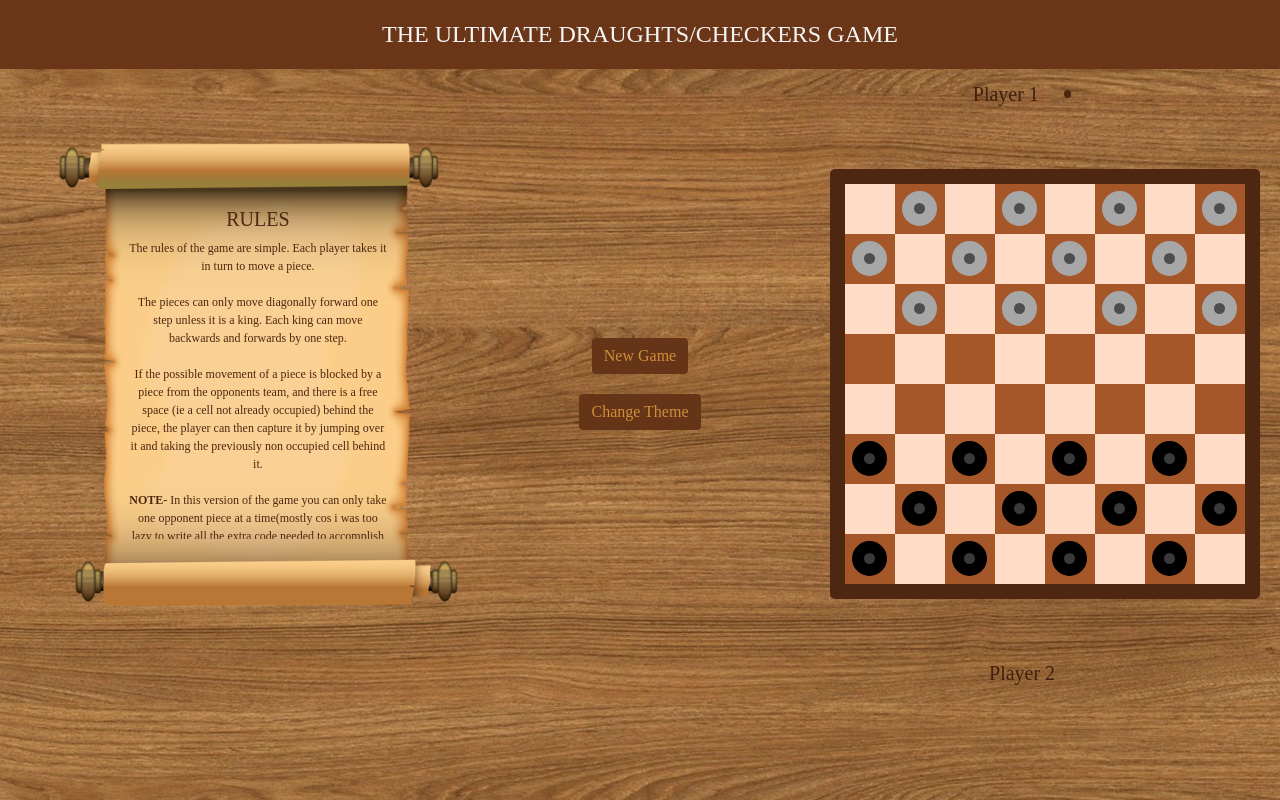
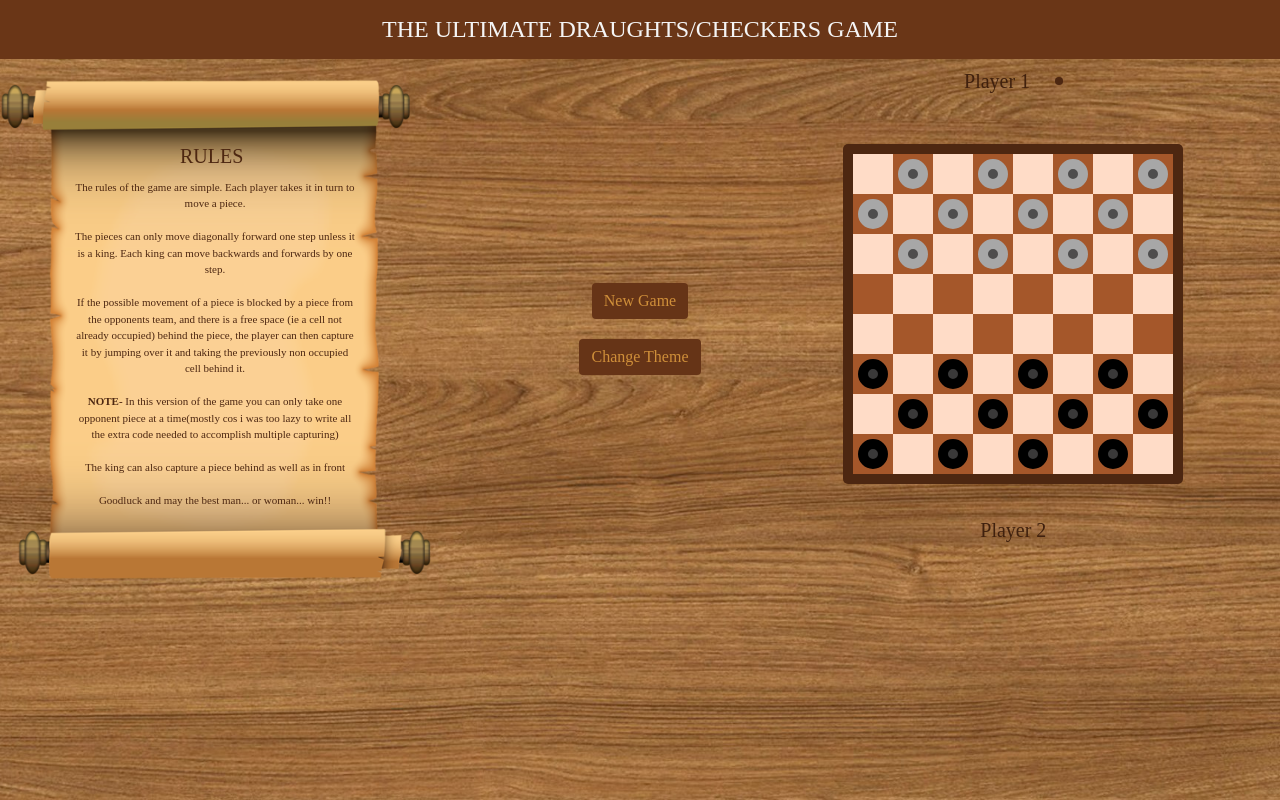
Before and after one commit to raelMartins/ultimatedraughts, a React app: page / in a window 1280 px wide. Built offline with nearby package versions, Linux system fonts and the light colour scheme.

Commit message:
added some more styling

```diff
--- a/src/js/components/Board.js
+++ b/src/js/components/Board.js
@@ -23,7 +23,7 @@ const Board = () => {
     }
 
     return(
-        <div className="right col-md-5">
+        <div className="col-md-5 right">
             <div className="player-name">
                 <h5>Player 1 { player === 'Player 1' ? <span className="active-player"></span> : null}</h5>
                 <div className="captured-pieces">{darkCaptured()}</div>
--- a/src/js/components/Instructions.js
+++ b/src/js/components/Instructions.js
@@ -2,7 +2,7 @@ import React from 'react';
 
 const Instructions = () => {
     return(
-        <div className="left col-md-5">
+        <div className="col-md-5 left">
             <div className="instructions">
                 <h5>RULES</h5>
                 <p className="instructions-text">
--- a/src/js/contexts/GamePlayContext.js
+++ b/src/js/contexts/GamePlayContext.js
@@ -55,10 +55,16 @@ const GamePlayContextProvider = (props) => {
         const darkmidCells = [0, 1, 2, 8, 9, 10, 16, 17, 18, 24, 25, 26]
         const leftEdgeCells = [4, 12, 20, 28];
         const rightEdgeCells = [3, 11, 19, 27];
+
+
+        //SCENARIOS
+        const DarkSelected = darkPieces.includes(toBeMoved) ? true : false;
+        const LightSelected = lightPieces.includes(toBeMoved) ? true : false;
+
         let newlight, newdark;
 
         //if the piece you want to move is a dark piece
-        if(darkPieces.includes(toBeMoved)) {
+        if(DarkSelected) {
             //remove it and add a it's new piece/poition to te dark pieces array
             changePiecePosition(id)
 
@@ -87,7 +93,7 @@ const GamePlayContextProvider = (props) => {
             newlight !== undefined && setLightPiece([...newlight])
             newlight !== undefined && setCapturedLight(12 - newlight.length)
 
-        }else if (lightPieces.includes(toBeMoved)) {
+        }else if (LightSelected) {
             //remove it and add a it's new piece/poition to te dark pieces array
             changePiecePosition(id)
 
@@ -413,6 +419,7 @@ const GamePlayContextProvider = (props) => {
         else{
             possibilities = [opt1, opt2]
         }
+
         //add the possible cells to state
         setPossibleCells(possibilities)
         //add the id of the piece to be moved
--- a/src/scss/board.scss
+++ b/src/scss/board.scss
@@ -1,13 +1,12 @@
 .board {
-    width: 430px;
+    width: 340px;
     margin: 0px auto ;
-    margin-right: 20px;
-    padding: 15px;
+    padding: 10px;
     display: grid;
     background-color: $backgroundColor;
     border-radius: 5px;
-    grid-template-columns: repeat(8, 50px);
-    grid-template-rows: repeat(8, 50px);
+    grid-template-columns: repeat(8, 40px);
+    grid-template-rows: repeat(8, 40px);
     .board-cell {
         position: relative;
     }
--- a/src/scss/boardPiece.scss
+++ b/src/scss/boardPiece.scss
@@ -1,19 +1,19 @@
 .board-piece {
-    width: 35px;
-    height: 35px;
+    width: 30px;
+    height: 30px;
     border-radius: 50%;
     position: relative;
-    top: 7px;
-    left: 7px;
+    top: 5px;
+    left: 5px;
     cursor: pointer;
 }
 .dark {
     background-color: rgb(58, 57, 57);
-    border: 12px solid black;
+    border: 10px solid black;
 }
 .light {
     background-color: rgb(78, 77, 77);
-    border: 12px solid rgb(167, 167, 167);
+    border: 10px solid rgb(167, 167, 167);
 }
 .dark-king {
     box-shadow: 4px 4px rgb(22, 22, 22);
--- a/src/scss/gamebuttons.scss
+++ b/src/scss/gamebuttons.scss
@@ -1,5 +1,6 @@
 .game-buttons {
     margin: auto;
+    padding: 40px;
     text-align: center;
     .new-game, .change-theme {
         width: auto;
--- a/src/scss/style.scss
+++ b/src/scss/style.scss
@@ -5,74 +5,89 @@
 @import './gamebuttons.scss';
 
 body {
-    max-height: 100vh;
-    max-width: 100vw;
-    overflow-x: hidden;
+    width: 100%;
+    min-height: 100vh;
+    height: 100%;
     background-image: url('../img/background.jpg');
     background-position: center;
-    background-repeat: none;
+    background-repeat: no-repeat;
     background-size: cover;
     color: whitesmoke;
     font-family: 'MedievalSharp', cursive;
+}
+.row {
+    width: 100%;
+    margin: 0px;
 }
 .game-title {
     background-color: lighten($backgroundColor,7);
     .title {
         text-align: center;
-        padding: 20px;
-
+        margin: 0px;
+        padding: 15px;
+    }
+}
+.left {
+    margin-top: 45px;
+    margin: auto;
+    padding: 0px;
+    text-align: center;
+    .instructions {
+        background-image: url('../img/rulesscroll.png');
+        background-size: contain;
+        background-repeat: no-repeat;
+        background-position: cover;
+        min-height: 500px;
+        position: relative;
+        margin: 20px auto;
+        padding-top: 65px;
+        color: $backgroundColor;
+        h5 {
+            position: absolute;
+            top: 65px;
+            left: 180px;
+        }
+        .instructions-text {
+            position: absolute;
+            top: 100px;
+            left: 75px;
+            min-height: 280px;
+            max-height: 340px;
+            width: 280px;
+            max-width: 60%;
+            margin: auto;
+            font-size: 11px;
+            overflow-y: auto;
+        }
     }
 }
 
 .right {
-    margin: 5px auto;
+    // margin: 10px auto;
     // text-align: center;
+    padding: 0px;
     .player-name {
         text-align: center;
         color: darken($backgroundColor, 3);
-        margin-bottom: none;
-        margin-top: none;
-        height: 87px;
+        margin: 5px;
+        height: 75px;
+        h5{
+            padding: 5px;
+            margin: 0px;
+        }
         .active-player {
             background-color: $backgroundColor;
+            display: inline-flex;
             position: relative;
             top: -3px;
             height: 7.5px;
             width: 7.5px;
             border-radius: 50%;
             margin-left: 20px;
-            display: inline-flex;
         }
         .captured-pieces {
             display: inline-flex;
             margin: auto;
-            max-width: 500px;
-            height: 55px;
         }
     }
 }
-
-.left {
-    margin-top: 45px;
-    text-align: center;
-    .instructions {
-        height: 500px;
-        // min-height: 450px;
-        background-image: url('../img/rulesscroll.png');
-        background-size: contain;
-        background-repeat: no-repeat;
-        background-position: cover;
-        // min-width: 350px;
-        width: 400px;
-        margin: 20px auto;
-        padding-top: 65px;
-        color: $backgroundColor;
-        .instructions-text {
-            height: 300px;
-            font-size: 12px;
-            overflow-y: auto;
-            width: 65%;
-            margin: auto;
-        }
-    }
-}
```
